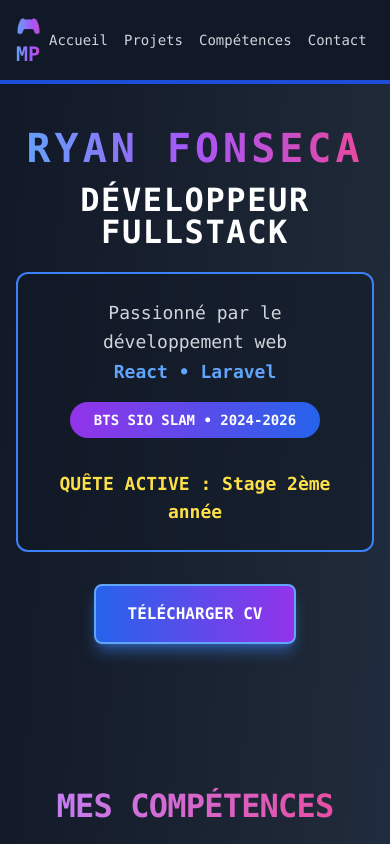
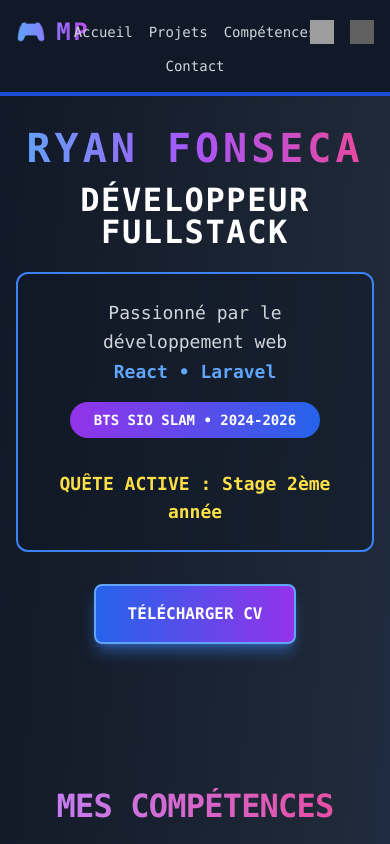
Before and after one commit to rf69100/mon-portfolio, a React (Create React App) app: page / in a window 390 px wide. Shown: the top 844 px of the page. Built offline with nearby package versions, Linux system fonts and the light colour scheme; grey boxes are pictures that could not be loaded.

Commit message:
version fonctionnelle finale

```diff
--- a/src/App.js
+++ b/src/App.js
@@ -25,33 +25,45 @@ const Loader = () => (
  */
 const Header = () => (
   <header className="fixed top-0 w-full bg-gray-900 shadow-sm z-50 border-b-4 border-blue-700">
-    <div className="container mx-auto px-4 py-3">
-      <div className="flex items-center justify-between">
-        {/* Logo */}
-        <div className="text-xl md:text-2xl font-extrabold text-transparent bg-clip-text bg-gradient-to-r from-blue-400 via-purple-500 to-pink-500 font-mono">
+    <div className="container mx-auto px-4 md:px-6 py-4">
+      <div className="grid grid-cols-3 items-center">
+        {/* Logo à gauche */}
+        <div className="text-2xl font-extrabold text-transparent bg-clip-text bg-gradient-to-r from-blue-400 via-purple-500 to-pink-500 font-mono tracking-widest flex items-center">
           <span className="mr-2">🎮</span>
           <span className="hidden sm:inline">MonPortfolio</span>
           <span className="sm:hidden">MP</span>
         </div>
 
-        {/* Navigation principale - Version mobile */}
-        <nav className="flex space-x-4 md:space-x-6 font-mono">
-          <a href="#accueil" className="text-gray-300 hover:text-blue-400 transition-all text-sm md:text-base">Accueil</a>
-          <a href="#projets" className="text-gray-300 hover:text-blue-400 transition-all text-sm md:text-base">Projets</a>
-          <a href="#competences" className="text-gray-300 hover:text-blue-400 transition-all text-sm md:text-base">Compétences</a>
-          <a href="#contact" className="text-gray-300 hover:text-blue-400 transition-all text-sm md:text-base">Contact</a>
+        {/* Navigation centrée */}
+        <nav className="hidden md:flex space-x-8 font-mono justify-center">
+          <a href="#accueil" className="text-gray-300 hover:text-blue-400 transition-all">Accueil</a>
+          <a href="#projets" className="text-gray-300 hover:text-blue-400 transition-all">Projets</a>
+          <a href="#competences" className="text-gray-300 hover:text-blue-400 transition-all">Compétences</a>
+          <a href="#contact" className="text-gray-300 hover:text-blue-400 transition-all">Contact</a>
         </nav>
 
-        {/* Liens réseaux sociaux */}
-        <div className="flex space-x-3">
+        {/* Navigation mobile centrée */}
+        <nav className="md:hidden flex space-x-4 font-mono justify-center">
+          <a href="#accueil" className="text-gray-300 hover:text-blue-400 transition-all text-sm">Accueil</a>
+          <a href="#projets" className="text-gray-300 hover:text-blue-400 transition-all text-sm">Projets</a>
+          <a href="#competences" className="text-gray-300 hover:text-blue-400 transition-all text-sm">Compétences</a>
+        </nav>
+
+        {/* Liens réseaux sociaux à droite */}
+        <div className="flex space-x-4 justify-end">
           <a href="https://www.linkedin.com/in/ryan-fonseca-3a73b2302/" target="_blank" rel="noopener noreferrer" className="transition-transform hover:scale-125">
-            <img src="https://cdn.jsdelivr.net/gh/devicons/devicon/icons/linkedin/linkedin-original.svg" alt="LinkedIn" className="w-5 h-5 md:w-6 md:h-6" />
+            <img src="https://cdn.jsdelivr.net/gh/devicons/devicon/icons/linkedin/linkedin-original.svg" alt="LinkedIn" className="w-6 h-6" />
           </a>
           <a href="https://github.com/rf69100" target="_blank" rel="noopener noreferrer" className="transition-transform hover:scale-125">
-            <img src="https://cdn.jsdelivr.net/gh/devicons/devicon/icons/github/github-original.svg" alt="GitHub" className="w-5 h-5 md:w-6 md:h-6 filter invert" />
+            <img src="https://cdn.jsdelivr.net/gh/devicons/devicon/icons/github/github-original.svg" alt="GitHub" className="w-6 h-6 filter invert" />
           </a>
         </div>
       </div>
+
+      {/* Navigation mobile pour Contact (ligne supplémentaire sur mobile) */}
+      <nav className="md:hidden flex justify-center mt-2 font-mono">
+        <a href="#contact" className="text-gray-300 hover:text-blue-400 transition-all text-sm">Contact</a>
+      </nav>
     </div>
   </header>
 );
```
Also changed, not shown: 1 other file (tests, documents, lock files or other folders).
